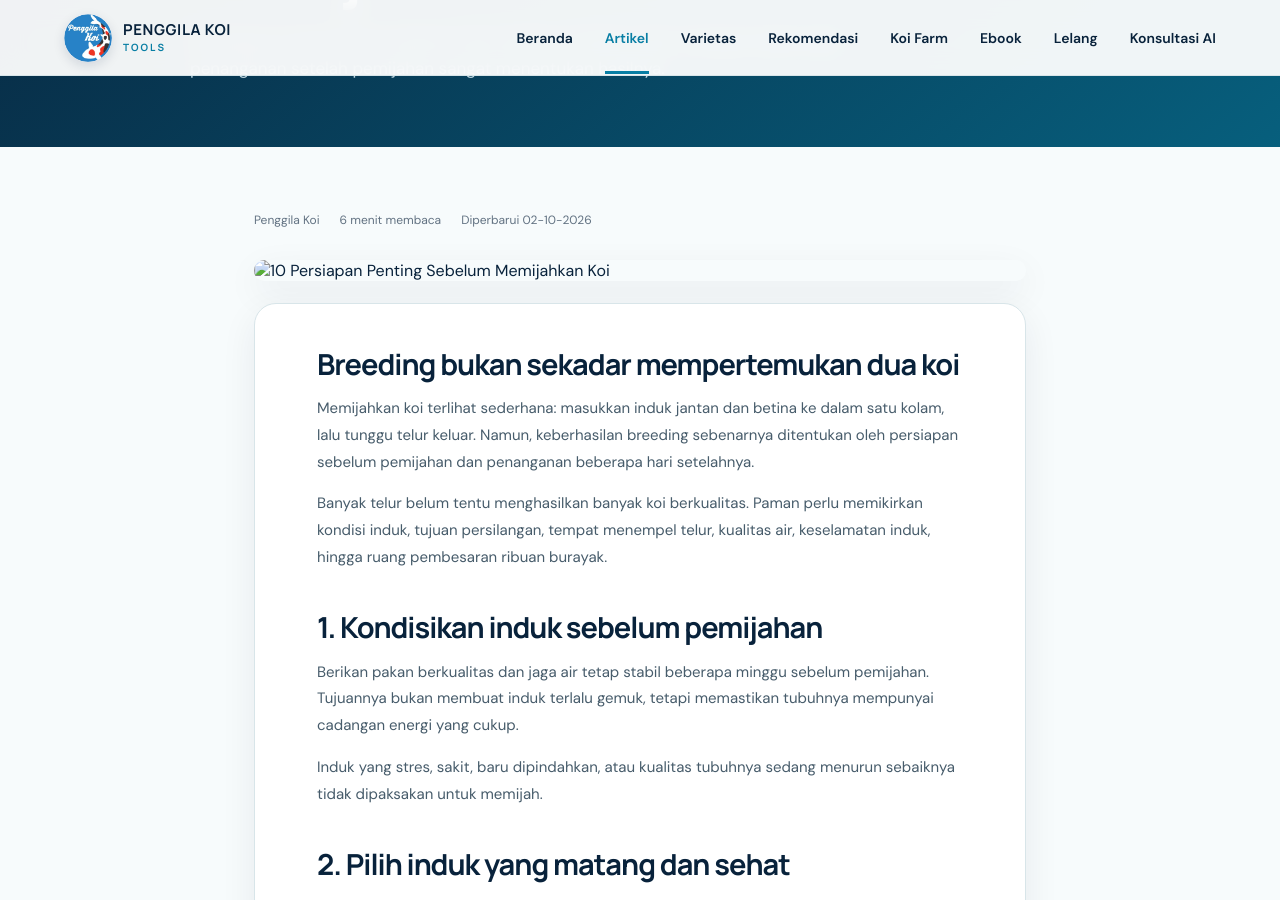
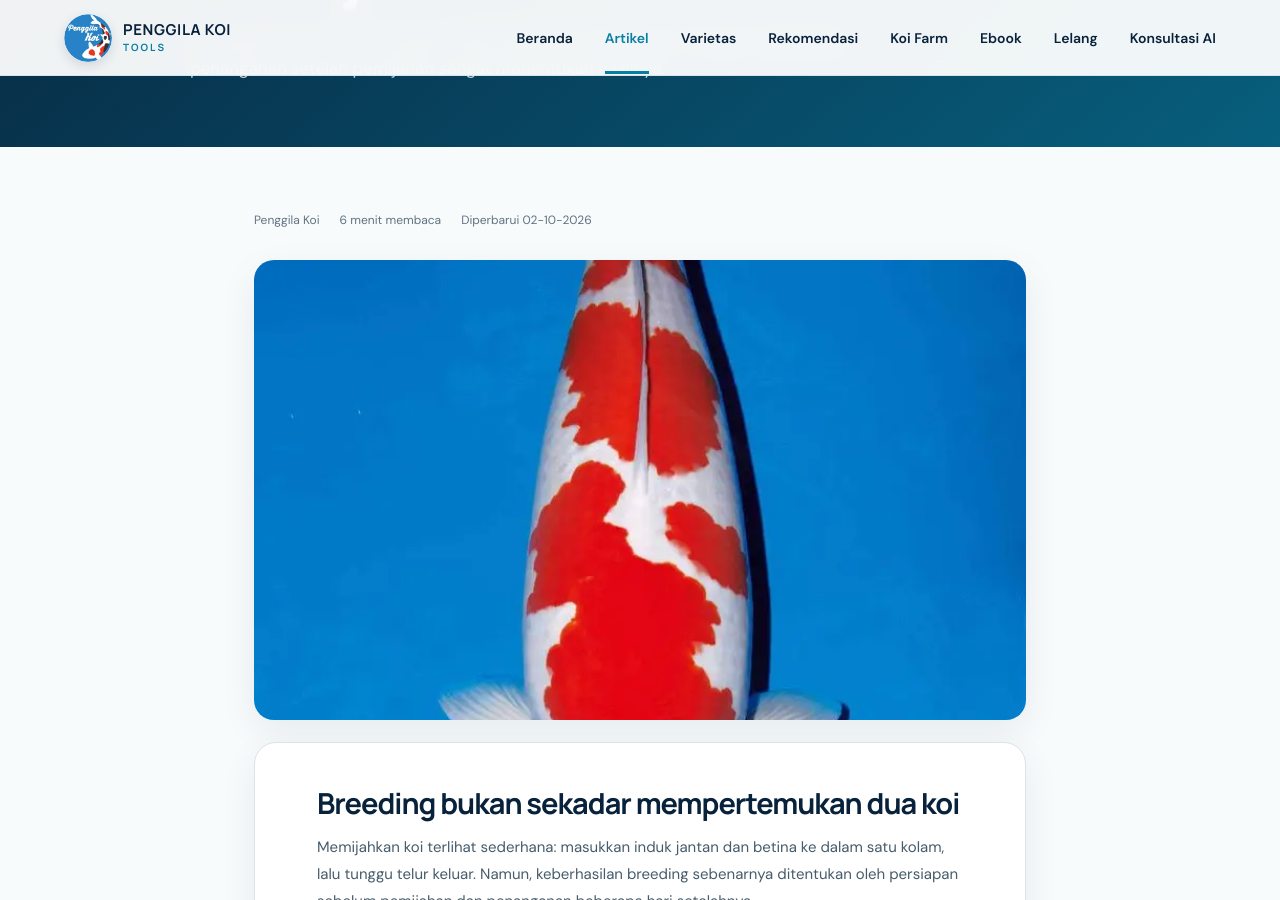
Before and after one commit to cahyonohadi2000/PenggilaKoi, a Jekyll site: the page built from _articles/10-persiapan-pemijahan-koi.md, in a window 1280 px wide and 900 px high, scrolled down 348 px. Built offline with Jekyll 4.4.1, drawn with Linux system fonts in a browser that asks for light colours.

Commit message:
Add cover image to koi breeding article

```diff
--- a/_articles/10-persiapan-pemijahan-koi.md
+++ b/_articles/10-persiapan-pemijahan-koi.md
@@ -4,7 +4,7 @@ slug: 10-persiapan-pemijahan-koi
 category: Breeding
 summary: Pemijahan koi tidak cukup hanya mempertemukan induk jantan dan betina. Siapkan induk, wadah, kakaban, kualitas air, dan tempat pembesaran burayak.
 intro: Breeding koi dimulai jauh sebelum telur terlihat. Kualitas induk, kesiapan kolam, dan penanganan setelah pemijahan sangat menentukan hasilnya.
-cover: ""
+cover: /assets/varieties/kohaku.webp
 author: Penggila Koi
 date: 2026-10-02
 reading_time: 6 menit membaca
```
